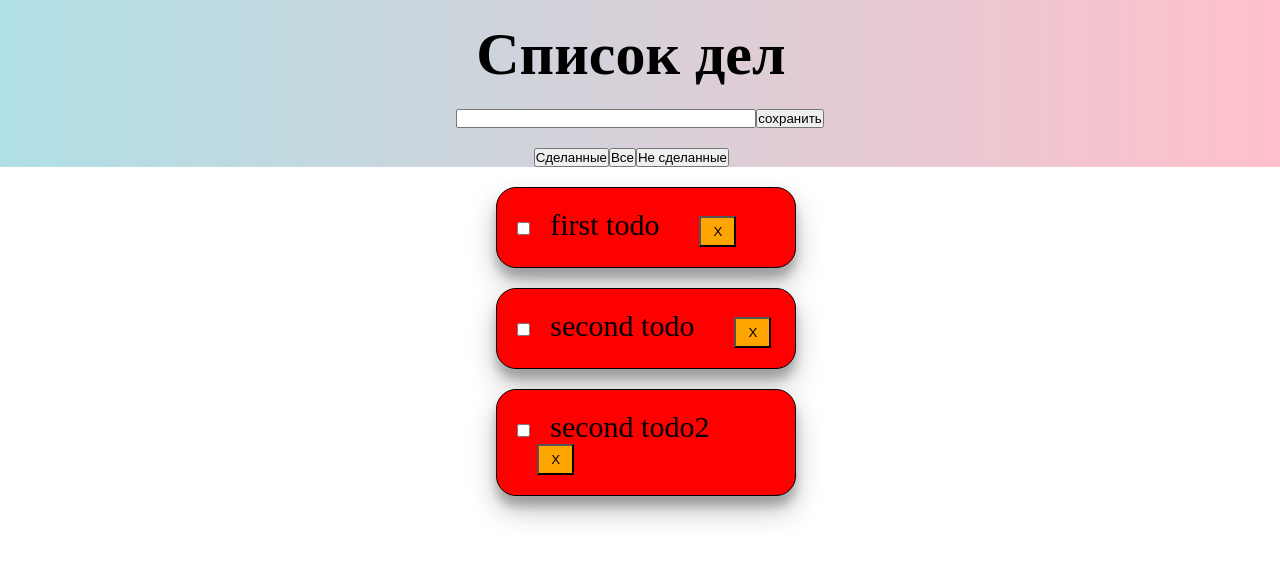
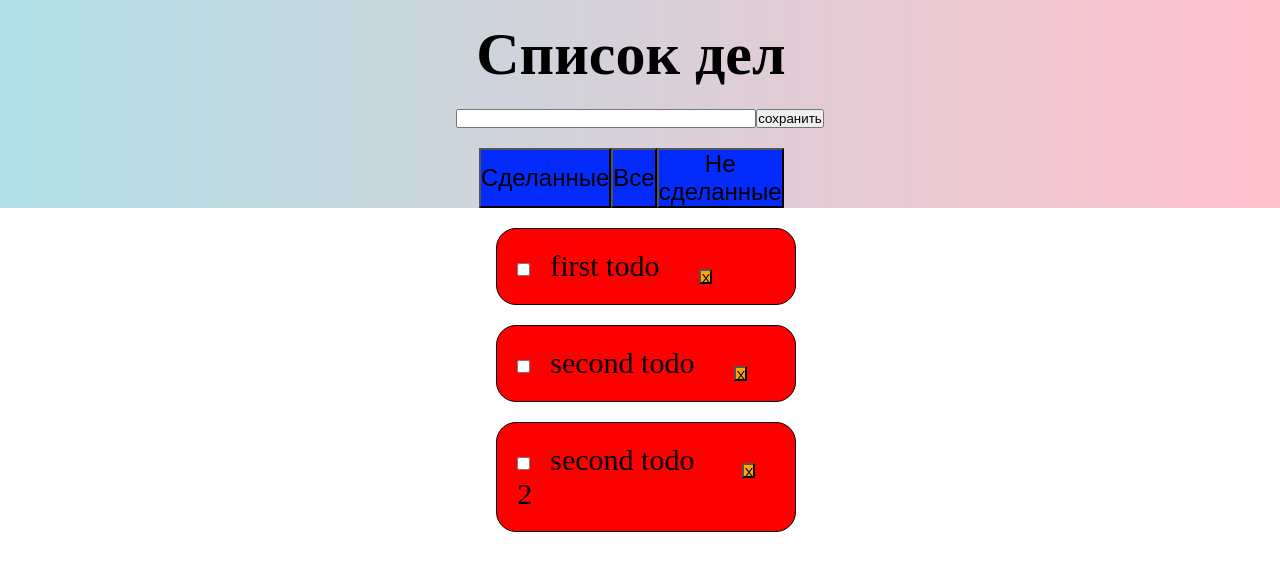
Before and after one commit to margaritaritik/todoList-version-react-, a React (Create React App) app: page / in a window 1280 px wide. Shown: the top 570 px of the page. Built offline with nearby package versions, Linux system fonts and the light colour scheme.

Commit message:
the position of the delete button has changed

```diff
--- a/src/components/button/ButtonsMenu.jsx
+++ b/src/components/button/ButtonsMenu.jsx
@@ -1,8 +1,9 @@
 import React from 'react';
+import style from './buttonsMenu.module.css'
 
 const ButtonsMenu = ({children,...props}) => {
     return (
-       <button {...props}>{children} </button>
+       <button className={style.btn} {...props}>{children} </button>
     );
 };
 
--- a/src/components/button/buttonStyle.module.css
+++ b/src/components/button/buttonStyle.module.css
@@ -1,13 +1,21 @@
 .btn{
     background: orange;
     margin-left: 20px;
-    padding: .375rem .75rem;
-    display: inline-block;
+    /*padding: .375rem .75rem;*/
+    /*display: inline-block;*/
     position: relative;
     z-index: 2;
     text-align: center;
     vertical-align: middle;
     cursor:pointer;
+
+    margin-right: 20px;
+    margin-left: 20px;
+    margin-top: 20px;
+    height: 15px;
+    padding: 0;
+    /*display: flex;*/
+
 
     transition: background-color .15s ease-in-out;
     transition-property: all;
--- a/src/components/button/buttonsMenu.module.css
+++ b/src/components/button/buttonsMenu.module.css
@@ -0,0 +1,10 @@
+.btn{
+    background-color: #032cfc;
+
+    width: 100%;
+    max-width: 2000px;
+    font-size: 24px;
+    /*opacity: 20%;*/
+
+
+}
--- a/src/styles/styleForTodo.module.css
+++ b/src/styles/styleForTodo.module.css
@@ -9,12 +9,14 @@
    border-radius: 20px;
    /*margin: 20px;*/
    margin-left: 20px;
-
+display: flex;
    margin-bottom: 20px;
-   transition: background-color .15s ease-in-out;
+   /*transition: background-color .15s ease-in-out;*/
    transition-property: all;
    transition-duration: 0.5s;
-   box-shadow: 0 14px 28px rgba(0,0,0,0.25), 0 10px 10px rgba(0,0,0,0.22);
+   /*box-shadow: 0 14px 28px rgba(0,0,0,0.25), 0 10px 10px rgba(0,0,0,0.22);*/
+
+   transition: 1s linear;
 }
 
 span{
@@ -27,14 +29,15 @@ span{
 }
 
 .divTodo:hover{
-   object-position: center;
-   /*position: fixed;*/
-   /*transform: scale(0);*/
-   margin: 10px;
-   background: #032cfc;
-   border-color: green;
-   transition-property: all;
-   transition-duration: 0.5s;
+   transform: scale(1);
+   /*object-position: center;*/
+   /*!*position: fixed;*!*/
+   /*!*transform: scale(0);*!*/
+   /*margin: 10px;*/
+   /*background: #032cfc;*/
+   /*border-color: green;*/
+   /*transition-property: all;*/
+   /*transition-duration: 0.5s;*/
 }
 
 .textTodo{
--- a/src/styles/styleTodoList.css
+++ b/src/styles/styleTodoList.css
@@ -13,7 +13,7 @@
     justify-content: center;
     display: flex;
     background: linear-gradient(to right, powderblue, pink);
-    font-family: Brush Script MT, Brush Script Std, cursive;
+    font-family: Snell Roundhand, cursive;
 }
 /*.headerInput{*/
 /*    display: flex;*/
```
